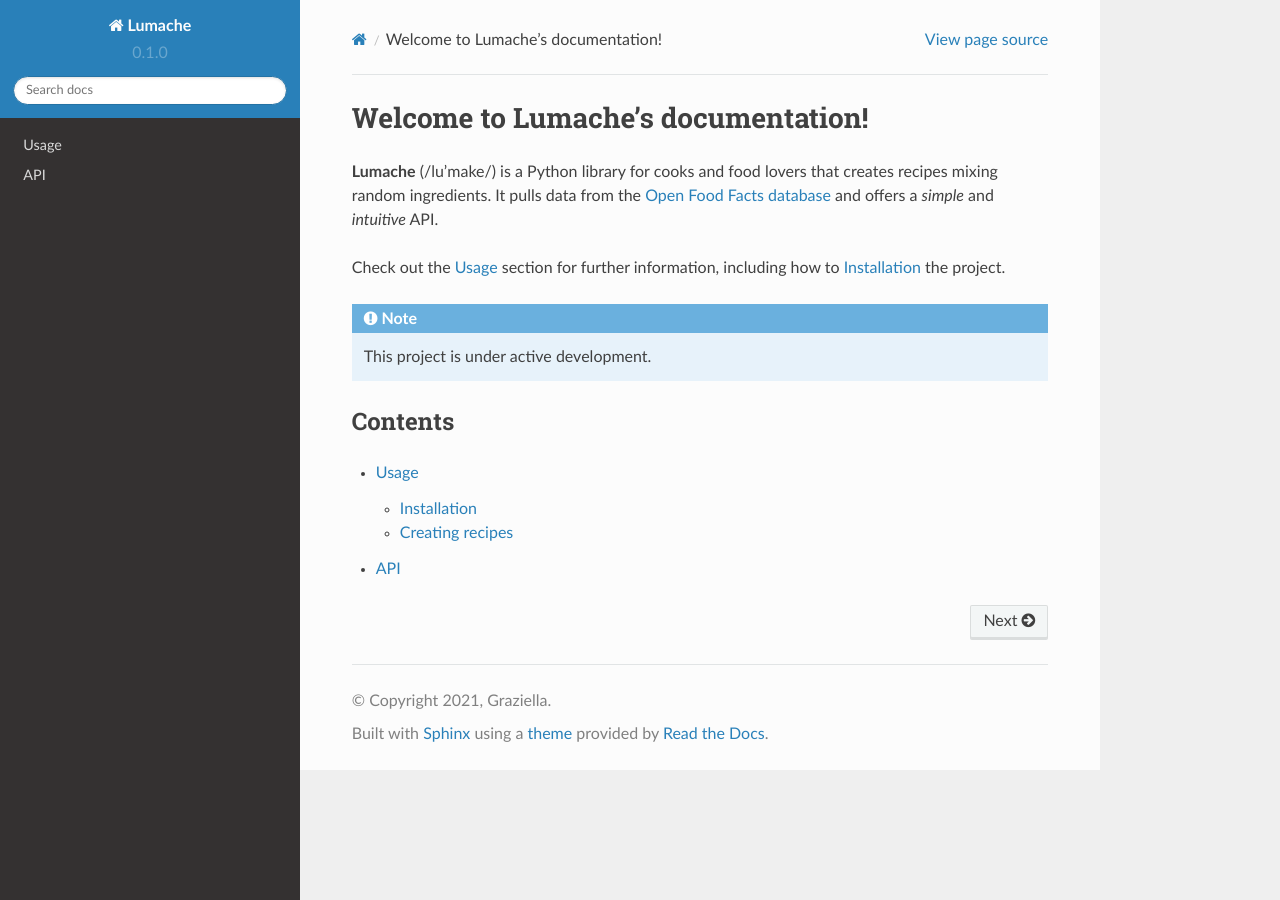
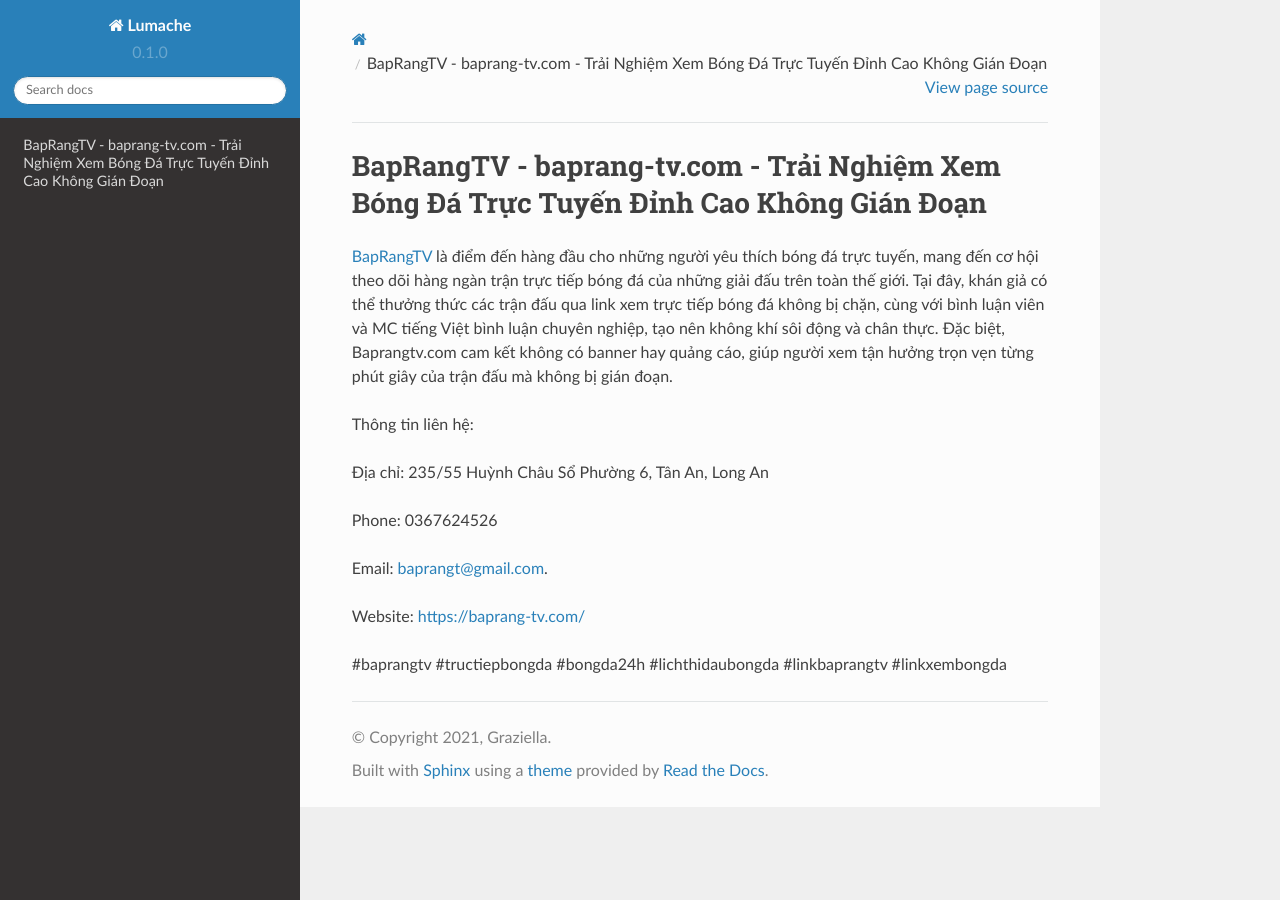
Before and after one commit to nhattuong947/baprangtvcom, a Sphinx documentation site: the page built from docs/source/index.rst, in a window 1280 px wide. Built offline with Sphinx 7.4.7 and the Read the Docs theme 2.0.0, drawn with Linux system fonts in a browser that asks for light colours.

Commit message:
Update index.rst

```diff
--- a/docs/source/index.rst
+++ b/docs/source/index.rst
@@ -1,22 +1,16 @@
-Welcome to Lumache's documentation!
+BapRangTV - baprang-tv.com - Trải Nghiệm Xem Bóng Đá Trực Tuyến Đỉnh Cao Không Gián Đoạn
 ===================================
 
-**Lumache** (/lu'make/) is a Python library for cooks and food lovers
-that creates recipes mixing random ingredients.
-It pulls data from the `Open Food Facts database <https://world.openfoodfacts.org/>`_
-and offers a *simple* and *intuitive* API.
+`BapRangTV <https://baprang-tv.com/>`_ là điểm đến hàng đầu cho những người yêu thích bóng đá trực tuyến, mang đến cơ hội theo dõi hàng ngàn trận trực tiếp bóng đá của những giải đấu trên toàn thế giới. Tại đây, khán giả có thể thưởng thức các trận đấu qua link xem trực tiếp bóng đá không bị chặn, cùng với bình luận viên và MC tiếng Việt bình luận chuyên nghiệp, tạo nên không khí sôi động và chân thực. Đặc biệt, Baprangtv.com cam kết không có banner hay quảng cáo, giúp người xem tận hưởng trọn vẹn từng phút giây của trận đấu mà không bị gián đoạn.
 
-Check out the :doc:`usage` section for further information, including
-how to :ref:`installation` the project.
+Thông tin liên hệ:
 
-.. note::
+Địa chỉ: 235/55 Huỳnh Châu Sổ Phường 6, Tân An, Long An
 
-   This project is under active development.
+Phone: 0367624526
 
-Contents
---------
+Email: baprangt@gmail.com.
 
-.. toctree::
+Website: https://baprang-tv.com/
 
-   usage
-   api
+#baprangtv #tructiepbongda #bongda24h #lichthidaubongda #linkbaprangtv #linkxembongda
```
